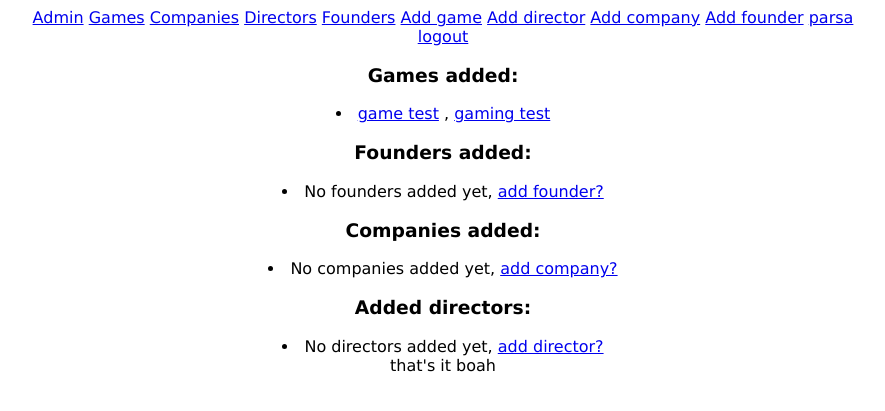
After one commit to MorpheusNeoMatr/Videogame, a Flask app: page /dashboard/7 in a window 1280 px wide. The commit adds this page. Shown: the top 411 px of the page, without its empty margins (197-1082 px from the left). Run offline with Flask 3, Linux system fonts and the light colour scheme; a user stored in the database is signed in.

Commit message:
Improving dashboard and login system

```diff
--- a/app/forms.py
+++ b/app/forms.py
@@ -4,7 +4,6 @@ from flask_wtf.file import FileAllowed
 from wtforms.validators import DataRequired, Optional, ValidationError, Email, EqualTo
 import app.models
 from app.models import Series,Director,Genre,Company, Videogame, Founder
-from datetime import datetime
 
 
 class Register(FlaskForm):
--- a/app/routes.py
+++ b/app/routes.py
@@ -1,5 +1,5 @@
 from app import app
-from flask import render_template, abort, redirect, url_for, flash
+from flask import render_template, abort, redirect, url_for, flash, session
 import os
 from flask import request
 from werkzeug.utils import secure_filename
@@ -20,6 +20,7 @@ app.config['SESSION_COOKIE_EXPIRE'] = False  # Cookie will expire when the brows
 app.secret_key = 'correcthorsebatterystaple'
 WTF_CSRF_ENABLED = True
 WTF_CSRF_SECRET_KEY = 'sup3r_secr3t_passw3rd'
+ADMIN_PASSWORD = 'MatrM0rpheusNeo'
 db = SQLAlchemy(app)
 login_manager = LoginManager(app)
 login_manager.login_view = 'login'
@@ -56,8 +57,14 @@ def filter_games():
     if series_id and series_id != 'all':
         query = query.filter(models.Videogame.series_id == series_id)
     games = query.all()
-    games_list = [{"id": game.id, "name": game.name} for game in games]   # Return only names
+    # Return only names
+    games_list = [{"id": game.id, "name": game.name} for game in games]
     return jsonify({"games": games_list})
+
+
+@app.errorhandler(404)
+def not_found_error(error):
+    return render_template('404.html'), 404
 
 
 @app.route('/register', methods=['GET', 'POST'])
@@ -97,7 +104,7 @@ def login():
     else:
         login_form = Login()
         if request.method == 'GET':
-                return render_template('login.html', login_form=login_form)
+            return render_template('login.html', login_form=login_form)
         else:
             if login_form.validate_on_submit():
                 email = login_form.login_user_email.data
@@ -108,10 +115,21 @@ def login():
                     flash('Logged in')
                     return redirect(url_for('home'))
                 else:
-                    flash('Login failed. Check your email and/or password.')
+                    flash('Login failed. Wrong email and/or password.')
                     return redirect(url_for('login'))
             else:
                 return render_template('login.html', login_form=login_form)
+
+
+@app.route('/dashboard/<int:id>')
+@login_required
+def dashboard(id):
+    user = Username.query.get_or_404(id)
+    user_games = models.Videogame.query.filter_by(username_id=id).all()
+    user_founders = models.Founder.query.filter_by(username_id=id).all()
+    user_companies = models.Company.query.filter_by(username_id=id).all()
+    user_directors = models.Director.query.filter_by(username_id=id).all()
+    return render_template('dashboard.html', user_directors=user_directors, user_companies=user_companies, user=user, user_games=user_games, user_founders=user_founders)
 
 
 @app.route('/logout')
@@ -121,10 +139,27 @@ def logout():
     return redirect(url_for('home'))
 
 
+@app.route('/admin_login', methods=['GET', 'POST'])
+def admin_login():
+    if request.method == 'GET':
+        return render_template('admin_login.html')
+    else:
+        password = request.form['password']
+        if password == ADMIN_PASSWORD:
+            session['admin_logged_in'] = True
+            return redirect(url_for('admin'))
+        else:
+            flash("wrong password")
+            return render_template("admin_login.html")
+
+
 @app.route("/admin")
 def admin():
-    pending_users = Username_Pending.query.all()
-    return render_template('admin.html', pending_users=pending_users)
+    if not session.get('admin_logged_in'):
+        return redirect(url_for('admin_login'))
+    else:
+        pending_users = Username_Pending.query.all()
+        return render_template('admin.html', pending_users=pending_users)
 
 
 @app.route("/admin/approve_user/<int:id>")
@@ -170,6 +205,7 @@ def add_game():
             new_game.soundtrack = game_form.game_soundtrack.data
             new_game.reviews = game_form.game_reviews.data
             new_game.series_id = game_form.game_series.data
+            new_game.username_id = current_user.id
             filenames = []
             for game_pictures in [game_form.game_picture_1,
                                 game_form.game_picture_2, game_form.game_picture_3,
@@ -221,7 +257,8 @@ def game(game_id):
     game_genres = game.game_genres
     game_directors = game.game_directors
     game_series = game.Series
-    return render_template("game.html", game_series=game_series, game=game, game_companies=game_companies, game_genres=game_genres, game_directors=game_directors)
+    game_user = game.Username
+    return render_template("game.html", game_user=game_user, game_series=game_series, game=game, game_companies=game_companies, game_genres=game_genres, game_directors=game_directors)
 
 
 @app.route("/add_company", methods=['GET', 'POST'])
@@ -242,6 +279,7 @@ def add_company():
             new_company.time_founded = company_form.company_time_founded.data
             new_company.headquarters = company_form.company_headquarters.data
             new_company.description = company_form.company_description.data
+            new_company.username_id = current_user.id
             filenames = []
             for company_pictures in [company_form.company_picture_1,
                                 company_form.company_picture_2,]:
@@ -282,7 +320,8 @@ def company(id):
     company_founders = company.company_founders
     company_games = company.company_games
     company_series = company.company_series
-    return render_template("company.html",company_series=company_series, company_games=company_games, company_founders=company_founders, company=company, company_directors=company_directors)
+    company_username = company.Username
+    return render_template("company.html", company_username=company_username, company_series=company_series, company_games=company_games, company_founders=company_founders, company=company, company_directors=company_directors)
 
 
 @app.route('/add_founder', methods=['GET', 'POST'])
@@ -309,12 +348,14 @@ def add_founder():
             new_founder.picture_1 = filenames[0]
             new_founder.picture_2 = filenames[1]
             new_founder.description = founder_form.founder_description.data
+            new_founder.username_id = current_user.id
             db.session.add(new_founder)
             db.session.commit()
             flash('Founder added successfully', 'success')
             return redirect(url_for('founder', id=new_founder.id))
         else:
             return render_template('add_founder.html', founder_form=founder_form)
+
 
 @app.route("/founder_list")
 def founder_list():
@@ -326,7 +367,8 @@ def founder_list():
 def founder(id):
     founder = models.Founder.query.filter_by(id=id).first_or_404()
     founder_company = founder.founder_companies
-    return render_template("founder.html", founder_company=founder_company, founder=founder)
+    founder_username = founder.Username
+    return render_template("founder.html", founder_username=founder_username, founder_company=founder_company, founder=founder)
 
 
 @app.route("/add_directors", methods=['GET', 'POST'])
@@ -343,6 +385,7 @@ def add_directors():
             new_director.description = director_form.director_description.data
             new_director.videogames = Videogame.query.filter(Videogame.id.in_(director_form.director_games.data)).all()
             new_director.companies = Company.query.filter(Company.id.in_(director_form.director_companies.data)).all()
+            new_director.username_id = current_user.id
             filenames = []
             for director_pictures in [director_form.director_picture_1,
                                 director_form.director_picture_2,]:
@@ -373,4 +416,5 @@ def director(id):
     director = models.Director.query.filter_by(id=id).first_or_404()
     director_game = director.Videogame.all()
     director_company = director.Company.all()
-    return render_template("director.html", director_company=director_company, director_game=director_game, director=director)
+    director_username = director.Username
+    return render_template("director.html", director_username=director_username, director_company=director_company, director_game=director_game, director=director)
--- /dev/null
+++ b/app/templates/404.html
@@ -0,0 +1,4 @@
+{% extends "layout.html" %}
+{% block content %}
+You picked the wrong house full(404)
+{% endblock %}
--- a/app/templates/add_game.html
+++ b/app/templates/add_game.html
@@ -24,7 +24,7 @@
 <form method="POST" action="{{ url_for('add_game') }}" enctype="multipart/form-data">
   {{ game_form.csrf_token }}
   <p>Game: {{ game_form.game_name(maxlength=30) }} <span>{{ game_form.game_name.errors }}</span></p>
-  <p>Dev score: {{ game_form.game_dev_score }} <span style="color:red">{{ game_form.game_dev_score.errors }}</span></p>
+  <p>My score: {{ game_form.game_dev_score }} <span style="color:red">{{ game_form.game_dev_score.errors }}</span></p>
   <p>Release date: {{ game_form.game_date }} <span style="color:red">{{ game_form.game_date.errors }}</span></p>
 
 
@@ -45,7 +45,7 @@
   <p>Series:
     <select name="game_series">
       <option>No series</option>
-      {% for series in game_form.game_series.choices|sort(attribute=1) %}
+      {% for series in game_form.game_series.choices|sort(attribute=1) if series[1] != 'No series'%}
         <option value="{{ series[0] }}">{{ series[1] }}</option>
       {% endfor %}
     </select>
--- a/app/templates/admin.html
+++ b/app/templates/admin.html
@@ -7,7 +7,7 @@
         <ul>
             <li>Username: {{ user.name }}</li>
             <li>Email: {{ user.email }}</li>
-            <a href="{{ url_for('approve_user', user_id=user.id) }}">Approve</a> or <a href="{{ url_for('reject_user', user_id=user.id) }}">Reject</a>
+            <a href="{{ url_for('approve_user', id=user.id) }}">Approve</a> or <a href="{{ url_for('reject_user', id=user.id) }}">Reject</a>
         </ul>
     {% endfor %}
 {% else %}
--- /dev/null
+++ b/app/templates/dashboard.html
@@ -0,0 +1,49 @@
+{% extends "layout.html" %}
+{% block content %}
+<a href="/logout">logout</a>
+<br>
+<h3>Games added:</h3>
+<li>
+    {%if user_games %}
+    {% for games in user_games %}
+        <a href="/game/{{games.id}}">{{games.name}}</a>
+        {% if not loop.last %}  ,{% endif %}
+    {% endfor %}
+{% else %}
+    You added no games <a href="/add_game">add game?</a>
+{% endif %}
+</li>
+<h3>Founders added:</h3>
+<li>
+    {% if user_founders %}
+        {% for founder in user_founders %}
+            <a href="/founder/{{founder.id}}">{{founder.name}}</a>
+            {% if not loop.last %}  ,{% endif %}
+        {% endfor %}
+    {% else %}
+        No founders added yet, <a href="/add_founder">add founder?</a>
+    {% endif %}
+</li>
+<h3>Companies added:</h3>
+<li>
+    {% if user_companies %}
+        {% for company in user_companies %}
+            <a href="/company/{{company.id}}">{{company.name}}</a>
+            {% if not loop.last %}  ,{% endif %}
+        {% endfor %}
+    {% else %}
+        No companies added yet, <a href="/add_company">add company?</a>
+    {% endif %}
+</li>
+<h3>Added directors:</h3>
+<li>
+    {% if user_directors %}
+        {% for director in user_directors %}
+            <a href="/director/{{director.id}}">{{director.name}}</a>
+            {% if not loop.last %}  ,{% endif %}
+        {% endfor %}
+    {% else %}
+        No directors added yet, <a href="/add_directors">add director?</a>
+    {% endif %}
+</li>
+{% endblock %}
--- a/app/templates/login.html
+++ b/app/templates/login.html
@@ -4,11 +4,11 @@
 <form method="POST" action="{{ url_for('login') }}">
     {{ login_form.hidden_tag() }}
     <div>
-        <label for="login_user_email">Email:</label>
+        <label>Email:</label>
         {{ login_form.login_user_email() }} {{ login_form.login_user_email.errors }}
     </div>
     <div>
-        <label for="login_user_password">Password:</label>
+        <label>Password:</label>
         {{ login_form.login_user_password() }} {{ login_form.login_user_password.errors }}
     </div>
     {{ login_form.submit() }}
--- a/app/templates/nav.html
+++ b/app/templates/nav.html
@@ -9,7 +9,7 @@
     <a href="/add_company">Add company</a>
     <a href="/add_founder">Add founder</a>
     {% if current_user.is_authenticated %}
-        <a href="{{ url_for('logout') }}">Logout</a>
+        <a href='/dashboard/{{current_user.id}}'>{{current_user.name}}</a>
     {% else %}
         <a href="/login">Login</a>
     {% endif %}
```
Also changed, not shown: app/models.py (+9 -0 lines), app/templates/admin_login.html (added, +9 -0 lines), app/templates/company.html (+11 -11 lines), app/templates/director.html (+9 -2 lines), app/templates/founder.html (+9 -2 lines), app/templates/game.html (+10 -3 lines), app/static/companies_images/avatar_Hitman_Contracts_0004_5.jpg (added), app/static/companies_images/avatar_Hitman_Contracts_0005_6.jpg (added), app/static/games_images/rdr2.jpg (added), app/videogame.db.
